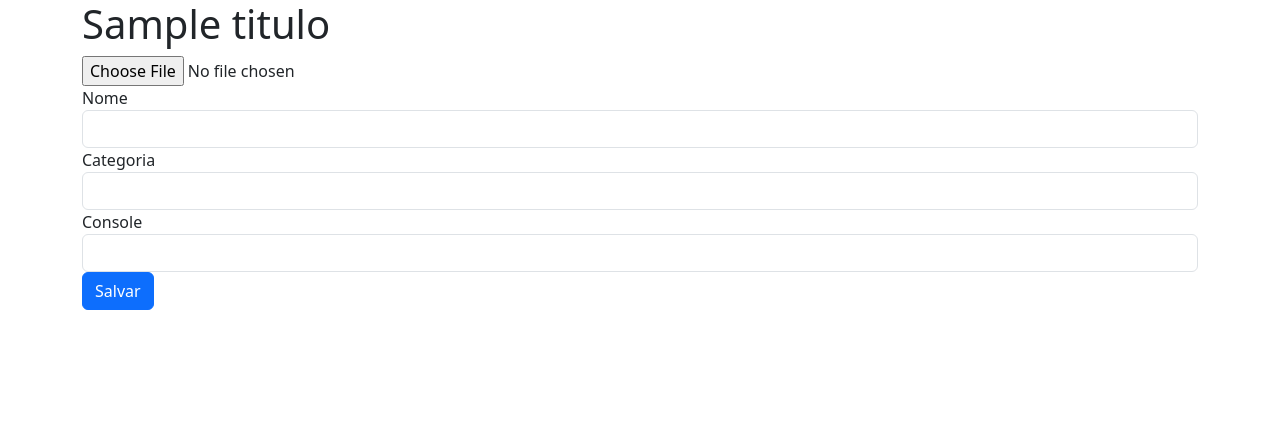
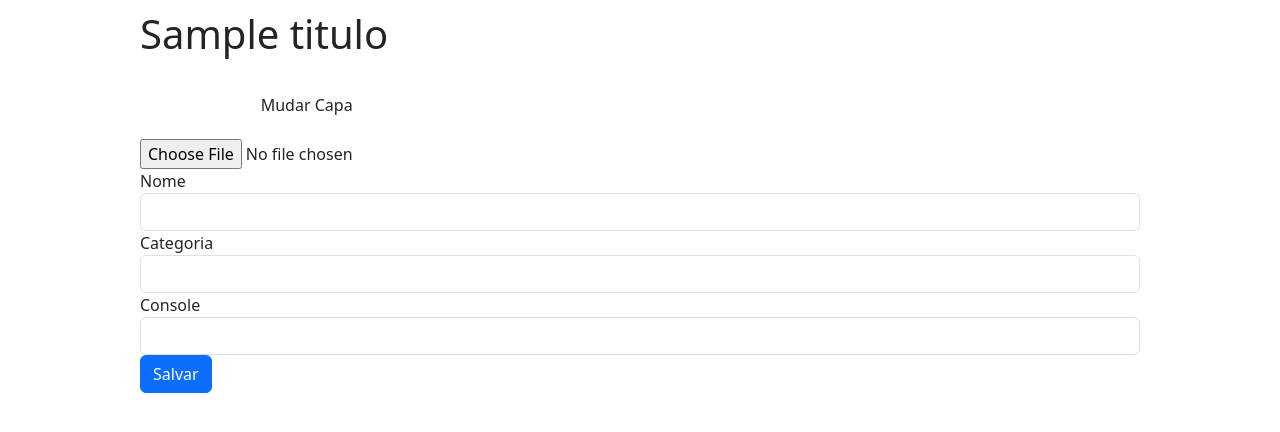
Before and after one commit to Dev2TT/Projeto_Flask, a Python web app: template templates/cadastro.html in a window 1280 px wide. Shown: the top 432 px of the page. Run offline with Jinja, Linux system fonts and the light colour scheme; the template is opened without the code that fills it: most values are stand-ins (such as "Sample title", 1, 10 or a date in 2020).

Commit message:
Capa padrão foi adicionada e um novo static>app.css

```diff
--- /dev/null
+++ b/static/app.css
@@ -0,0 +1,68 @@
+body {
+    padding-top: 10px;
+}
+
+.btn {
+    margin-bottom: 10px;
+}
+
+.container {
+    border-radius: 4px;
+    margin: auto;
+    width: 80%;
+}
+
+.little-container {
+    width: 40%;
+    margin: auto;
+}
+
+figcaption {
+    text-align: center;
+    margin: 3px auto;
+}
+
+.fileContainer {
+    overflow: hidden;
+    position: relative;
+}
+
+.fileContainer [type=file] {
+    cursor: pointer;
+    display: block;
+    font-size: 999px;
+    filter: alpha(opacity=0);
+    min-height: 100%;
+    min-width: 100%;
+    opacity: 0;
+    position: absolute;
+    right: 0;
+    text-align: right;
+    top: 0;
+}
+
+td {
+    text-align: center;
+}
+
+.formularioJogo {
+    display: flex;
+}
+
+.formularioImagem {
+    margin-right: 16px
+}
+
+.buttons {
+    margin-top: 16px
+}
+
+.inputBox {
+    width: 700px;
+}
+
+.inputsJogo {
+    width: 100%;
+    margin-left: 1em;
+    margin-bottom: 1em;
+}
--- a/templates/cadastro.html
+++ b/templates/cadastro.html
@@ -1,6 +1,17 @@
 {% extends "template.html" %}
 {% block conteudo %}
       <form method="post" action="{{ url_for('criar_jogo') }}" enctype="multipart/form-data">
+        <figure class="img-tumbnail col-md-4">
+          <img class="img-fluid" src="{{ url_for('capa_padrao', nome_arquivo='capa_padrao.jpg') }}" alt="">
+          <figcaption>
+            <label class= "fileContainer">
+              Mudar Capa
+              <input type="file" name="arquivo" accept=".jpg">
+            </label>
+          </figcaption>
+        </figure>
+
+
         <input type="file" name="arquivo" accept=".jpg">
         <fieldset>
           <div class="form-group">
--- a/templates/template.html
+++ b/templates/template.html
@@ -4,6 +4,7 @@
     <meta charset="utf-8">
     <meta name="viewport" content="width=device-width, initial-scale=1">
     <link rel="stylesheet" href="{{url_for('static', filename='bootstrap.css')}}">
+    <link rel="stylesheet" href="{{ url_for('static', filename='app.css') }}">
     <title>Jogoteca</title>
   </head>
   <body>
```
Also changed, not shown: views.py (+6 -2 lines), uploads/capa_padrao.jpg (added).
